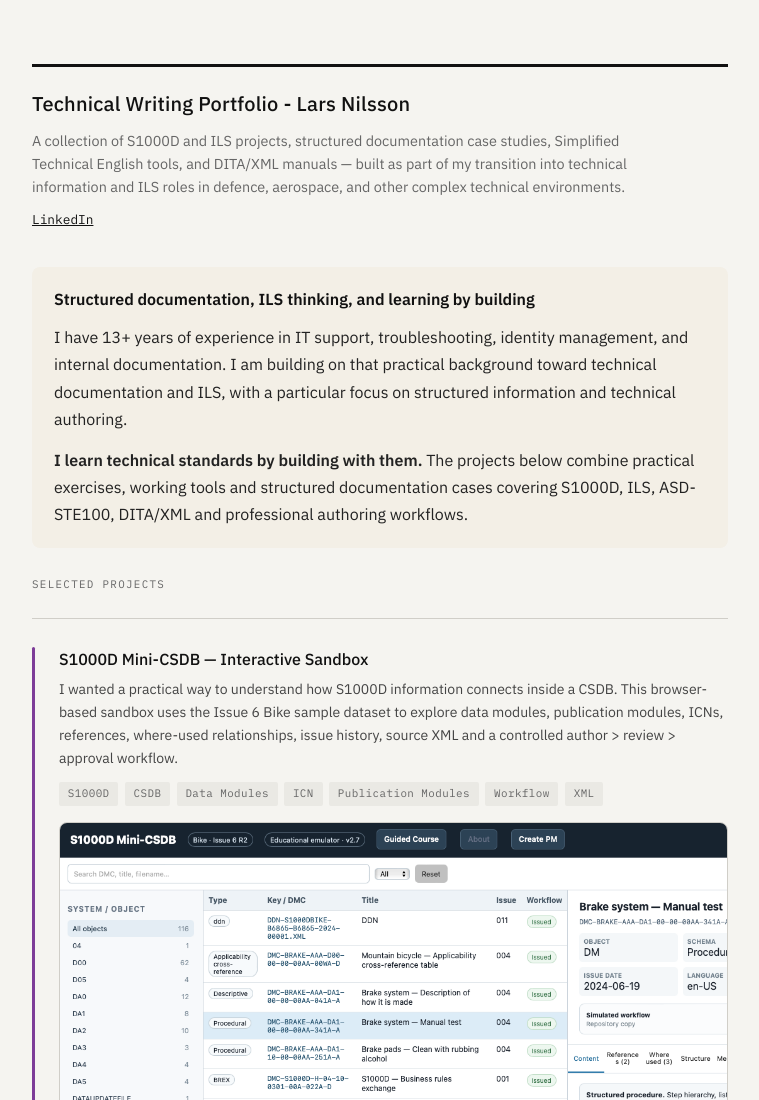
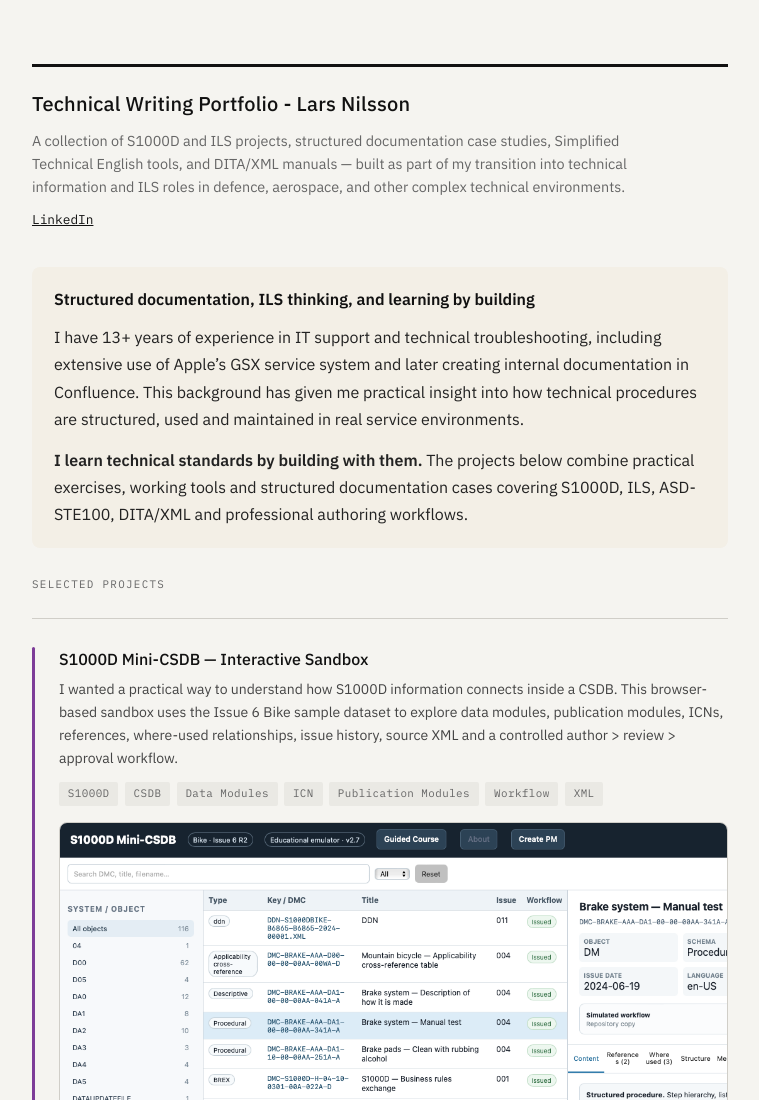
Before and after one commit to Kopparmarra/Tech-Writer-Portfolio, a plain HTML site: page index.html in a window 1280 px wide. Shown: the top 1100 px of the page, without its empty margins (260-1019 px from the left). Drawn offline with Linux system fonts and the light colour scheme.

Commit message:
Update index.html

```diff
--- a/index.html
+++ b/index.html
@@ -253,7 +253,7 @@
 
   <section class="intro-block">
     <h2>Structured documentation, ILS thinking, and learning by building</h2>
-    <p>I have 13+ years of experience in IT support, troubleshooting, identity management, and internal documentation. I am building on that practical background toward technical documentation and ILS, with a particular focus on structured information and technical authoring.</p>
+    <p>I have 13+ years of experience in IT support and technical troubleshooting, including extensive use of Apple’s GSX service system and later creating internal documentation in Confluence. This background has given me practical insight into how technical procedures are structured, used and maintained in real service environments.</p>
     <p style="margin-top: 0.85rem;"><strong>I learn technical standards by building with them.</strong> The projects below combine practical exercises, working tools and structured documentation cases covering S1000D, ILS, ASD-STE100, DITA/XML and professional authoring workflows.</p>
   </section>
 
```
